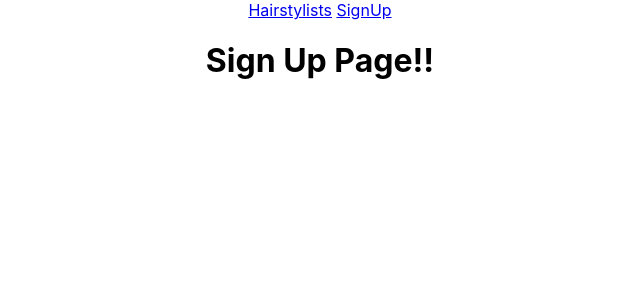
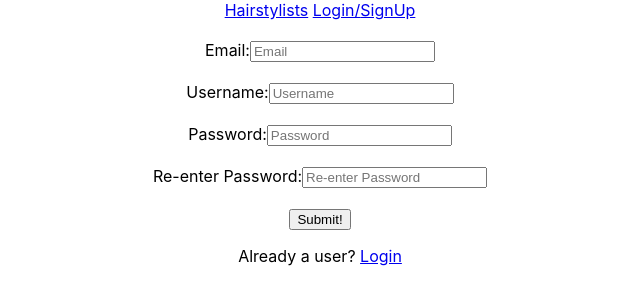
Before and after one commit to haircareapp/Frontend, a React (Create React App) app in the folder hair-care/: page /SignUp in a window 1280 px wide. Shown: the top 304 px of the page, without its empty margins (320-960 px from the left). Built offline with nearby package versions, Linux system fonts and the light colour scheme.

Commit message:
Added login to nav links and enabled users to login/signup depending on what they need

```diff
--- a/hair-care/package.json
+++ b/hair-care/package.json
@@ -3,11 +3,14 @@
   "version": "0.1.0",
   "private": true,
   "dependencies": {
+    "axios": "^0.19.0",
+    "formik": "^1.5.8",
     "react": "^16.9.0",
     "react-dom": "^16.9.0",
     "react-router": "^5.0.1",
     "react-router-dom": "^5.0.1",
-    "react-scripts": "3.1.1"
+    "react-scripts": "3.1.1",
+    "yup": "^0.27.0"
   },
   "scripts": {
     "start": "react-scripts start",
--- a/hair-care/src/App.js
+++ b/hair-care/src/App.js
@@ -12,13 +12,12 @@ function App() {
     <div className="App">
       <nav>
         <NavLink to="/Hairstylist">Hairstylists</NavLink>{" "}
+        <NavLink to="/Login">Login/</NavLink>
         <NavLink to="/SignUp">SignUp</NavLink>
       </nav>
       <header />
       <div>
         <AppRoute />
-        {/* <SignUp />
-      <Hairstylist /> */}
       </div>
     </div>
   );
--- a/hair-care/src/components/AppRoute.js
+++ b/hair-care/src/components/AppRoute.js
@@ -1,16 +1,16 @@
 import React from "react";
-import {Route} from "react-router-dom";
+import { Route } from "react-router-dom";
 
+import Login from "./Login";
 import SignUp from "./SignUp";
 import Hairstylist from "./Hairstylist";
 
-export default function AppRoute (){
-    return (
-        <div>
-        <Route path="/Hairstylist" component={Hairstylist} />
-        <Route path="/SignUp" component={SignUp} />
-        </div>
-
-
-    )
+export default function AppRoute() {
+  return (
+    <div>
+      <Route path="/Hairstylist" component={Hairstylist} />
+      <Route path="/SignUp" component={SignUp} />
+      <Route path="/Login" component={Login} />
+    </div>
+  );
 }
--- /dev/null
+++ b/hair-care/src/components/Login.js
@@ -0,0 +1,71 @@
+import React from "react";
+import { Form, Field, withFormik } from "formik";
+import axios from "axios";
+import { NavLink } from "react-router-dom";
+import * as yup from "yup";
+
+const LoginForm = ({ errors, touched, values, status }) => {
+  return (
+    <div className="signup-form">
+      <Form>
+        <br />
+        <label>
+          Username:
+          <Field
+            component="input"
+            type="text"
+            name="username"
+            placeholder="Username"
+          />
+        </label>
+        <br />
+        {touched.username && errors.username && (
+          <p className="error">{errors.username}</p>
+        )}
+        <br />
+        <label>
+          Password:
+          <Field type="password" name="password" placeholder="Password" />
+        </label>
+        <br />
+        {touched.password && errors.password && (
+          <p className="error">{errors.password}</p>
+        )}
+        <br />
+        <button>Submit!</button>
+        <p>
+          Not already a user? <NavLink to="/SignUp">Signup</NavLink>
+        </p>
+      </Form>
+    </div>
+  );
+};
+
+const formikHOC = withFormik({
+  mapPropsToValues({ username, password }) {
+    return {
+      username: username || "",
+      password: password || ""
+    };
+  },
+  validationSchema: yup.object().shape({
+    username: yup.string().required("Not a good username"),
+    password: yup
+      .string()
+      .min(6, "That is the wrong password!")
+      .required()
+  }),
+  handleSubmit(values, { resetForm }) {
+    axios
+      .post("https://reqres.in/api/users", values)
+      .then(res => {
+        console.log("handleSubmit: then: res: ", res);
+        resetForm();
+        alert(`Welcome back to the hair club, ${res.data.username}!`);
+      })
+      .catch(err => console.error("handleSubmit: catch: err: ", err));
+  }
+});
+const LoginFormWithFormik = formikHOC(LoginForm);
+
+export default LoginFormWithFormik;
--- a/hair-care/src/components/SignUp.js
+++ b/hair-care/src/components/SignUp.js
@@ -1,12 +1,109 @@
-import React from 'react';
+import React from "react";
+import { Form, Field, withFormik } from "formik";
+import axios from "axios";
+import {NavLink} from "react-router-dom";
+import * as yup from "yup";
 
-
-function SignUp() {
+const SignUpForm = ({ errors, touched, values, status }) => {
   return (
-    <div className="SignUp">
-        <h1>Sign Up Page!!</h1>
+    <div className="signup-form">
+      <Form>
+        <br />
+        <label>
+          Email:
+          <Field
+            component="input"
+            type="email"
+            name="email"
+            placeholder="Email"
+          />
+        </label>
+        <br />
+        {touched.email && errors.email && (
+          <p className="error">{errors.email}</p>
+        )}
+        <br />
+        <label>
+          Username:
+          <Field
+            component="input"
+            type="text"
+            name="username"
+            placeholder="Username"
+          />
+        </label>
+        <br />
+        {touched.username && errors.username && (
+          <p className="error">{errors.username}</p>
+        )}
+        <br />
+        <label>
+          Password:
+          <Field type="password" name="password" placeholder="Password" />
+        </label>
+        <br />
+        {touched.password && errors.password && (
+          <p className="error">{errors.password}</p>
+        )}
+        <br />
+        <label>
+          Re-enter Password:
+          <Field
+            type="password"
+            name="copypassword"
+            placeholder="Re-enter Password"
+          />
+        </label>
+        <br />
+        {touched.copypassword && errors.copypassword && (
+          <p className="error">{errors.copypassword}</p>
+        )}
+        <br />
+        <button>Submit!</button>
+        <p>Already a user? <NavLink to="/login">Login</NavLink></p>
+      </Form>
     </div>
   );
-}
+};
 
-export default SignUp;
+const formikHOC = withFormik({
+  mapPropsToValues({ email, username, password, copypassword }) {
+    return {
+      email: email || "",
+      username: username || "",
+      password: password || "",
+      copypassword: copypassword || ""
+    };
+  },
+  validationSchema: yup.object().shape({
+    email: yup.string().required("Not a valid Email"),
+    username: yup.string().required("not a good input"),
+    password: yup
+      .string()
+      .min(6, "At least 6 characters!")
+      .required(),
+    copypassword: yup
+      .string()
+      .required("The passwords must match.")
+      .test("passwords-match", "Passwords must match ya fool", function(value) {
+        return this.parent.password === value;
+      })
+  }),
+  handleSubmit(values, { resetForm }) {
+    axios
+      .post("https://reqres.in/api/users", values)
+      .then(res => {
+        console.log("handleSubmit: then: res: ", res);
+        resetForm();
+        alert(
+          `Welcome to the hair club, ${
+            res.data.username
+          }! No matter what style you're rockin...Keep it fresh!`
+        );
+      })
+      .catch(err => console.error("handleSubmit: catch: err: ", err));
+  }
+});
+const SignUpFormWithFormik = formikHOC(SignUpForm);
+
+export default SignUpFormWithFormik;
```
Also changed, not shown: 1 other file (tests, documents, lock files or other folders).
